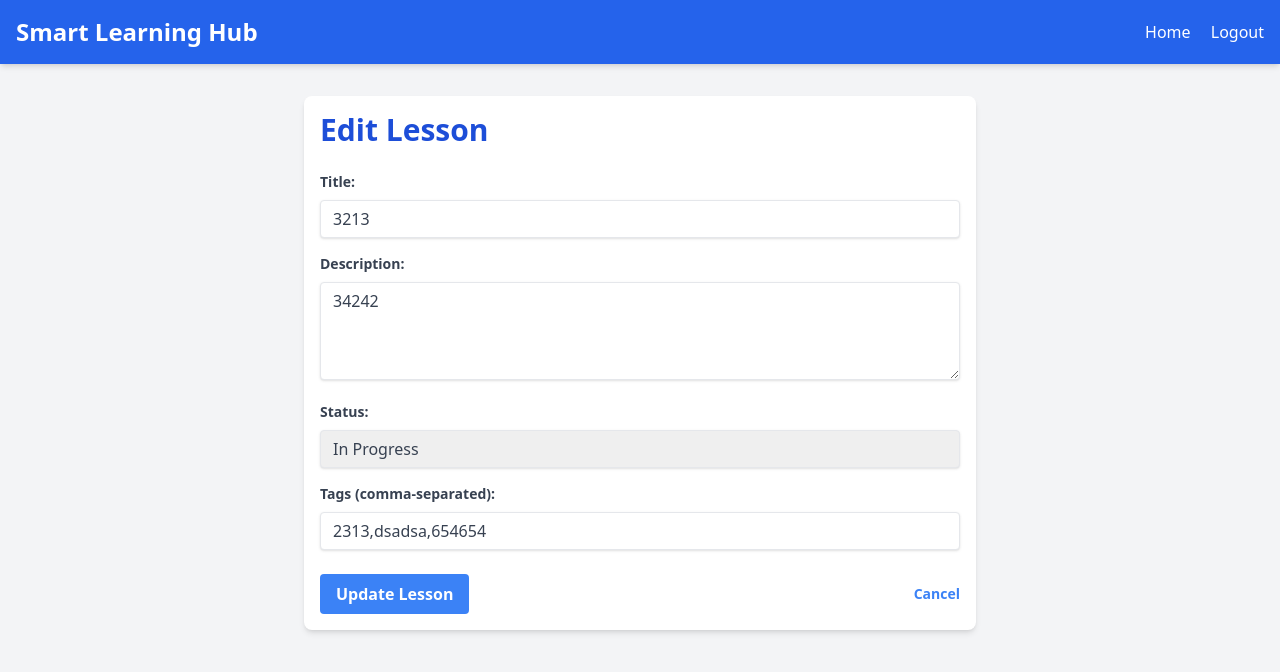
After one commit to Kritternai/PyProject, a Flask app: page /lessons/4efa7bdc-3d54-47c5-bb5c-81d304ebf3ff/edit in a window 1280 px wide. The commit adds this page. Shown: the top 672 px of the page. Run offline with Flask 3, Linux system fonts and the light colour scheme; a user stored in the database is signed in.

Commit message:
Lesson Management

```diff
--- a/app/core/lesson_manager.py
+++ b/app/core/lesson_manager.py
@@ -0,0 +1,40 @@
+from app import db
+from app.core.lesson import Lesson
+
+class LessonManager:
+    def add_lesson(self, user_id, title, description=None, status='Not Started', tags=None):
+        lesson = Lesson(user_id=user_id, title=title, description=description, status=status, tags=tags)
+        db.session.add(lesson)
+        db.session.commit()
+        return lesson
+
+    def get_lesson_by_id(self, lesson_id):
+        return Lesson.query.get(lesson_id)
+
+    def get_lessons_by_user(self, user_id):
+        return Lesson.query.filter_by(user_id=user_id).all()
+
+    def update_lesson(self, lesson_id, title=None, description=None, status=None, tags=None):
+        lesson = self.get_lesson_by_id(lesson_id)
+        if not lesson:
+            return False
+
+        if title:
+            lesson.title = title
+        if description is not None:
+            lesson.description = description
+        if status:
+            lesson.status = status
+        if tags is not None:
+            lesson.tags = tags
+
+        db.session.commit()
+        return True
+
+    def delete_lesson(self, lesson_id):
+        lesson = self.get_lesson_by_id(lesson_id)
+        if lesson:
+            db.session.delete(lesson)
+            db.session.commit()
+            return True
+        return False
--- a/app/routes.py
+++ b/app/routes.py
@@ -2,10 +2,24 @@ from app import app, db
 from flask import render_template, request, flash, redirect, url_for, session
 from app.core.user_manager import UserManager
 from app.core.authenticator import Authenticator
+from app.core.lesson_manager import LessonManager
+from app.core.lesson import Lesson # Import Lesson model for query
+from functools import wraps
 
-# Initialize UserManager and Authenticator
+# Initialize Managers
 user_manager = UserManager()
 authenticator = Authenticator(user_manager)
+lesson_manager = LessonManager()
+
+# Decorator for login required
+def login_required(f):
+    @wraps(f)
+    def decorated_function(*args, **kwargs):
+        if 'user_id' not in session:
+            flash('Please log in to access this page.', 'warning')
+            return redirect(url_for('login'))
+        return f(*args, **kwargs)
+    return decorated_function
 
 @app.route('/')
 @app.route('/index')
@@ -57,3 +71,83 @@ def logout():
     session.pop('user_id', None)
     flash('You have been logged out.', 'info')
     return redirect(url_for('index'))
+
+# Lesson Management Routes
+@app.route('/lessons')
+@login_required
+def list_lessons():
+    user_id = session['user_id']
+    lessons = lesson_manager.get_lessons_by_user(user_id)
+    return render_template('lessons/list.html', title='My Lessons', lessons=lessons)
+
+@app.route('/lessons/add', methods=['GET', 'POST'])
+@login_required
+def add_lesson():
+    if request.method == 'POST':
+        title = request.form.get('title')
+        description = request.form.get('description')
+        status = request.form.get('status')
+        tags = request.form.get('tags')
+        user_id = session['user_id']
+
+        if not title:
+            flash('Title is required.', 'danger')
+            return redirect(url_for('add_lesson'))
+
+        lesson = lesson_manager.add_lesson(user_id, title, description, status, tags)
+        if lesson:
+            flash('Lesson added successfully!', 'success')
+            return redirect(url_for('list_lessons'))
+        else:
+            flash('Error adding lesson.', 'danger')
+
+    return render_template('lessons/add.html', title='Add New Lesson')
+
+@app.route('/lessons/<lesson_id>')
+@login_required
+def lesson_detail(lesson_id):
+    lesson = lesson_manager.get_lesson_by_id(lesson_id)
+    if not lesson or lesson.user_id != session['user_id']:
+        flash('Lesson not found or you do not have permission to view it.', 'danger')
+        return redirect(url_for('list_lessons'))
+    return render_template('lessons/detail.html', title=lesson.title, lesson=lesson)
+
+@app.route('/lessons/<lesson_id>/edit', methods=['GET', 'POST'])
+@login_required
+def edit_lesson(lesson_id):
+    lesson = lesson_manager.get_lesson_by_id(lesson_id)
+    if not lesson or lesson.user_id != session['user_id']:
+        flash('Lesson not found or you do not have permission to edit it.', 'danger')
+        return redirect(url_for('list_lessons'))
+
+    if request.method == 'POST':
+        title = request.form.get('title')
+        description = request.form.get('description')
+        status = request.form.get('status')
+        tags = request.form.get('tags')
+
+        if not title:
+            flash('Title is required.', 'danger')
+            return redirect(url_for('edit_lesson', lesson_id=lesson_id))
+
+        if lesson_manager.update_lesson(lesson_id, title, description, status, tags):
+            flash('Lesson updated successfully!', 'success')
+            return redirect(url_for('lesson_detail', lesson_id=lesson_id))
+        else:
+            flash('Error updating lesson.', 'danger')
+
+    return render_template('lessons/edit.html', title='Edit Lesson', lesson=lesson)
+
+@app.route('/lessons/<lesson_id>/delete', methods=['POST'])
+@login_required
+def delete_lesson(lesson_id):
+    lesson = lesson_manager.get_lesson_by_id(lesson_id)
+    if not lesson or lesson.user_id != session['user_id']:
+        flash('Lesson not found or you do not have permission to delete it.', 'danger')
+        return redirect(url_for('list_lessons'))
+
+    if lesson_manager.delete_lesson(lesson_id):
+        flash('Lesson deleted successfully!', 'success')
+    else:
+        flash('Error deleting lesson.', 'danger')
+    return redirect(url_for('list_lessons'))
--- /dev/null
+++ b/app/templates/lessons/edit.html
@@ -0,0 +1,62 @@
+<!DOCTYPE html>
+<html lang="en">
+<head>
+    <meta charset="UTF-8">
+    <meta name="viewport" content="width=device-width, initial-scale=1.0">
+    <title>{{ title }} - Smart Learning Hub</title>
+    <link rel="stylesheet" href="{{ url_for('static', filename='css/tailwind.css') }}">
+</head>
+<body class="bg-gray-100 text-gray-800 font-sans leading-normal">
+    <header class="bg-blue-600 text-white p-4 shadow-md">
+        <nav class="container mx-auto flex justify-between items-center">
+            <a href="{{ url_for('index') }}" class="text-2xl font-bold">Smart Learning Hub</a>
+            <div class="space-x-4">
+                <a href="{{ url_for('index') }}" class="hover:underline">Home</a>
+                <a href="{{ url_for('logout') }}" class="hover:underline">Logout</a>
+            </div>
+        </nav>
+    </header>
+    <main class="container mx-auto mt-8 p-4 bg-white rounded-lg shadow-md max-w-2xl">
+        {% with messages = get_flashed_messages(with_categories=true) %}
+            {% if messages %}
+                <ul class="mb-4">
+                    {% for category, message in messages %}
+                        <li class="p-3 rounded-md {% if category == 'success' %}bg-green-100 text-green-800{% elif category == 'danger' %}bg-red-100 text-red-800{% elif category == 'info' %}bg-blue-100 text-blue-800{% endif %} mb-2">
+                            {{ message }}
+                        </li>
+                    {% endfor %}
+                </ul>
+            {% endif %}
+        {% endwith %}
+        <h1 class="text-3xl font-bold text-blue-700 mb-6">Edit Lesson</h1>
+        <form method="POST" action="{{ url_for('edit_lesson', lesson_id=lesson.id) }}">
+            <div class="mb-4">
+                <label for="title" class="block text-gray-700 text-sm font-bold mb-2">Title:</label>
+                <input type="text" id="title" name="title" value="{{ lesson.title }}" required class="shadow appearance-none border rounded w-full py-2 px-3 text-gray-700 leading-tight focus:outline-none focus:shadow-outline">
+            </div>
+            <div class="mb-4">
+                <label for="description" class="block text-gray-700 text-sm font-bold mb-2">Description:</label>
+                <textarea id="description" name="description" rows="4" class="shadow appearance-none border rounded w-full py-2 px-3 text-gray-700 leading-tight focus:outline-none focus:shadow-outline">{{ lesson.description or '' }}</textarea>
+            </div>
+            <div class="mb-4">
+                <label for="status" class="block text-gray-700 text-sm font-bold mb-2">Status:</label>
+                <select id="status" name="status" class="shadow appearance-none border rounded w-full py-2 px-3 text-gray-700 leading-tight focus:outline-none focus:shadow-outline">
+                    <option value="Not Started" {% if lesson.status == 'Not Started' %}selected{% endif %}>Not Started</option>
+                    <option value="In Progress" {% if lesson.status == 'In Progress' %}selected{% endif %}>In Progress</option>
+                    <option value="Completed" {% if lesson.status == 'Completed' %}selected{% endif %}>Completed</option>
+                </select>
+            </div>
+            <div class="mb-6">
+                <label for="tags" class="block text-gray-700 text-sm font-bold mb-2">Tags (comma-separated):</label>
+                <input type="text" id="tags" name="tags" value="{{ lesson.tags or '' }}" class="shadow appearance-none border rounded w-full py-2 px-3 text-gray-700 leading-tight focus:outline-none focus:shadow-outline">
+            </div>
+            <div class="flex items-center justify-between">
+                <button type="submit" class="bg-blue-500 hover:bg-blue-700 text-white font-bold py-2 px-4 rounded focus:outline-none focus:shadow-outline">
+                    Update Lesson
+                </button>
+                <a href="{{ url_for('lesson_detail', lesson_id=lesson.id) }}" class="inline-block align-baseline font-bold text-sm text-blue-500 hover:text-blue-800">Cancel</a>
+            </div>
+        </form>
+    </main>
+</body>
+</html>
```
Also changed, not shown: app/core/lesson.py (+13 -0 lines), app/templates/dashboard.html (+8 -0 lines), app/templates/lessons/add.html (added, +61 -0 lines), app/templates/lessons/detail.html (added, +55 -0 lines), app/templates/lessons/list.html (added, +58 -0 lines), app/static/css/tailwind.css, instance/site.db.
